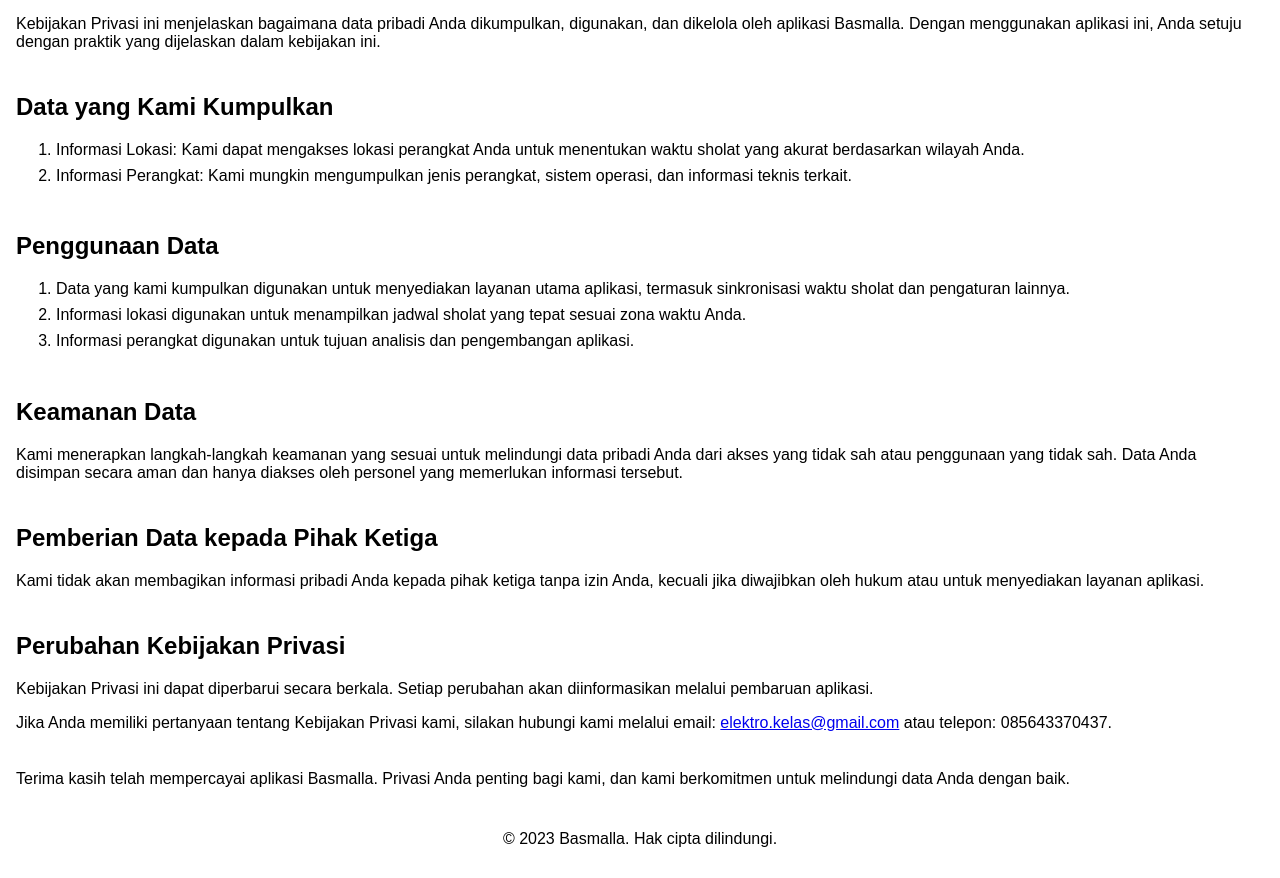
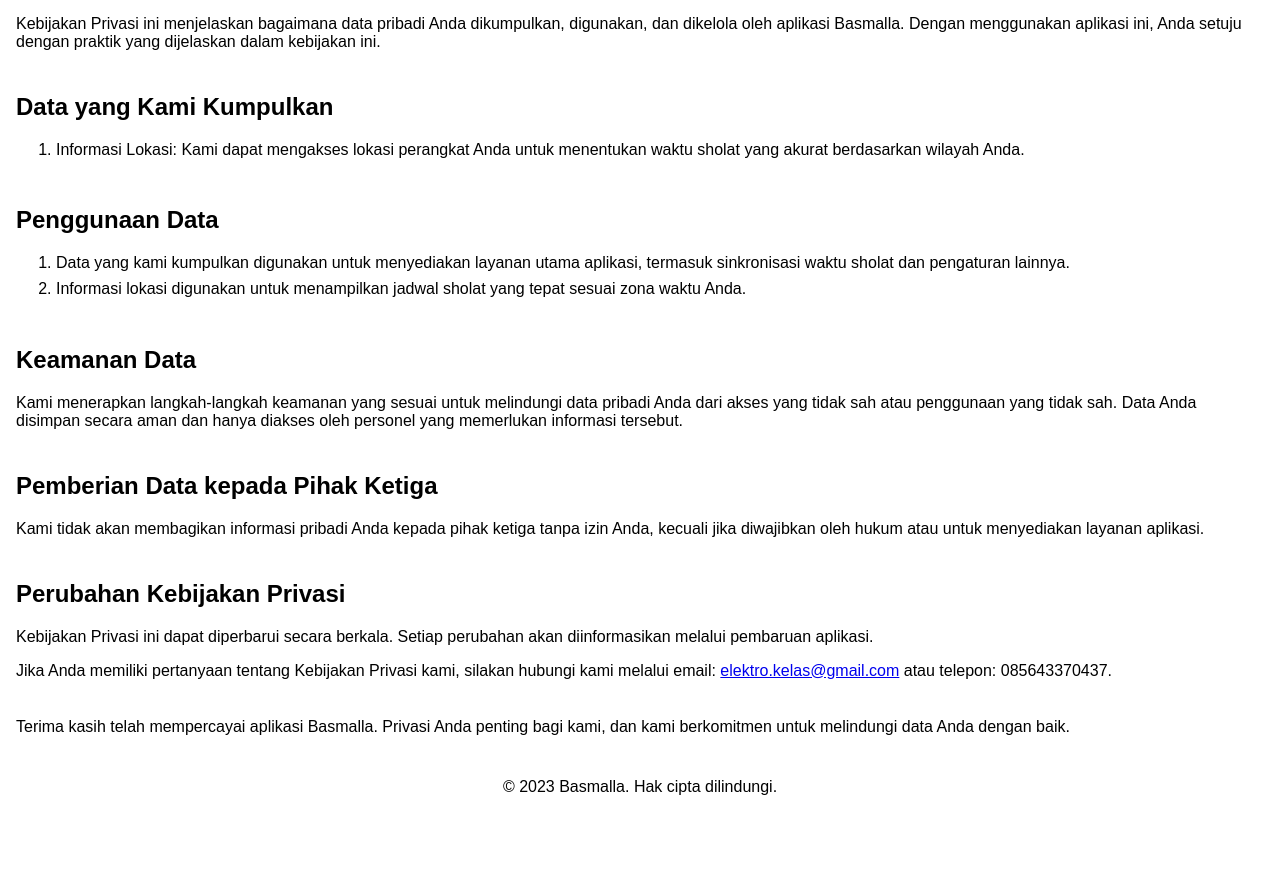
Before and after one commit to Goggxi/rbm-pages, a plain HTML site: page external/basmalla-privacy-policy.html in a window 1280 px wide. Shown: the part 70-948 px from the top of the page. After the commit the page ends 896 px from the top, so only its background shows below. Drawn offline with Linux system fonts and the light colour scheme.

Commit message:
update basmalla privacy policy

```diff
--- a/external/basmalla-privacy-policy.html
+++ b/external/basmalla-privacy-policy.html
@@ -64,8 +64,7 @@
     <ol>
       <li>Informasi Lokasi: Kami dapat mengakses lokasi perangkat Anda untuk menentukan waktu sholat yang akurat
         berdasarkan wilayah Anda.</li>
-      <li>Informasi Perangkat: Kami mungkin mengumpulkan jenis perangkat, sistem operasi, dan informasi teknis terkait.
-      </li>
+
     </ol>
   </div>
 
@@ -75,7 +74,7 @@
       <li>Data yang kami kumpulkan digunakan untuk menyediakan layanan utama aplikasi, termasuk sinkronisasi waktu
         sholat dan pengaturan lainnya.</li>
       <li>Informasi lokasi digunakan untuk menampilkan jadwal sholat yang tepat sesuai zona waktu Anda.</li>
-      <li>Informasi perangkat digunakan untuk tujuan analisis dan pengembangan aplikasi.</li>
+
     </ol>
   </div>
 
```
